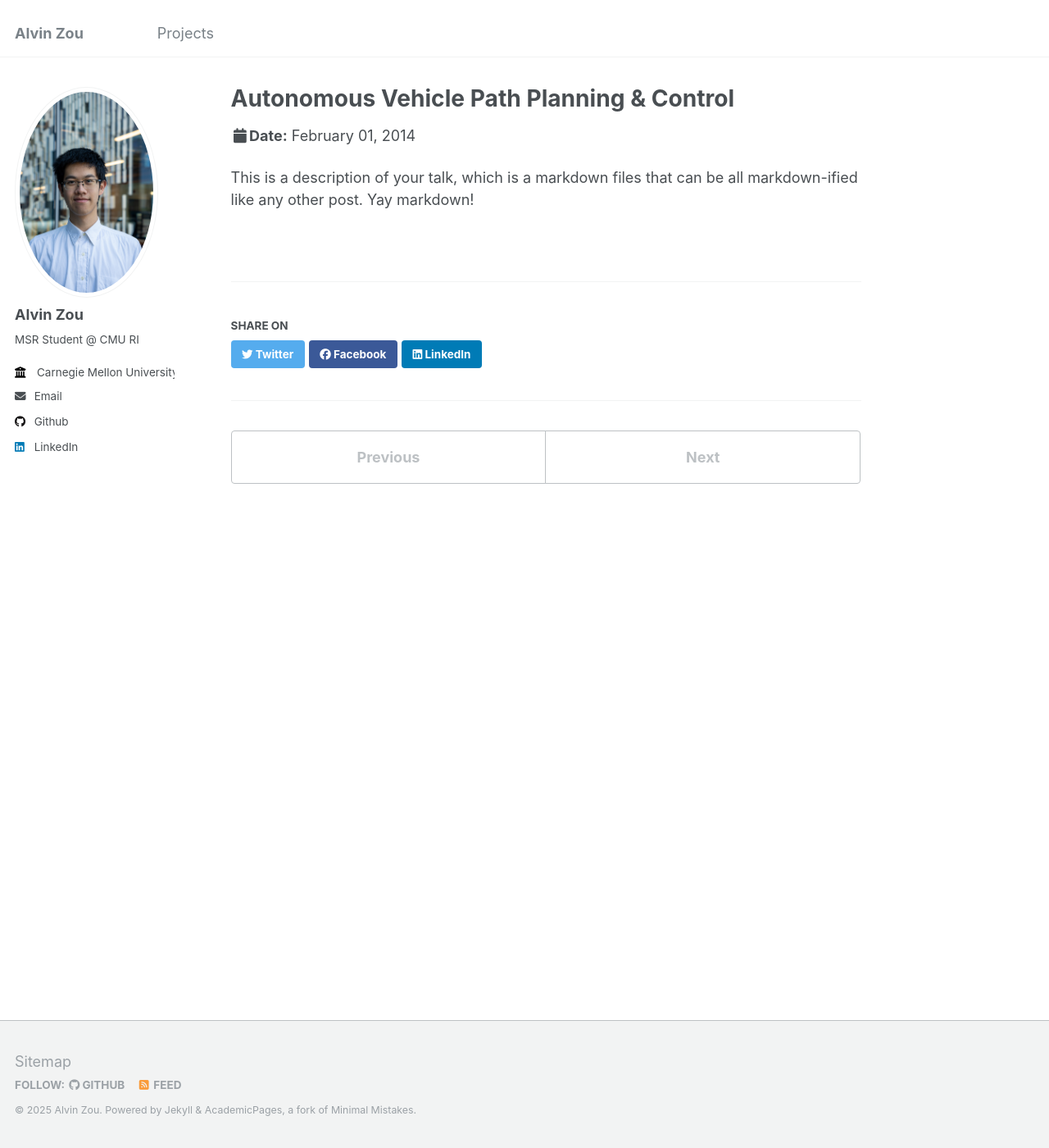
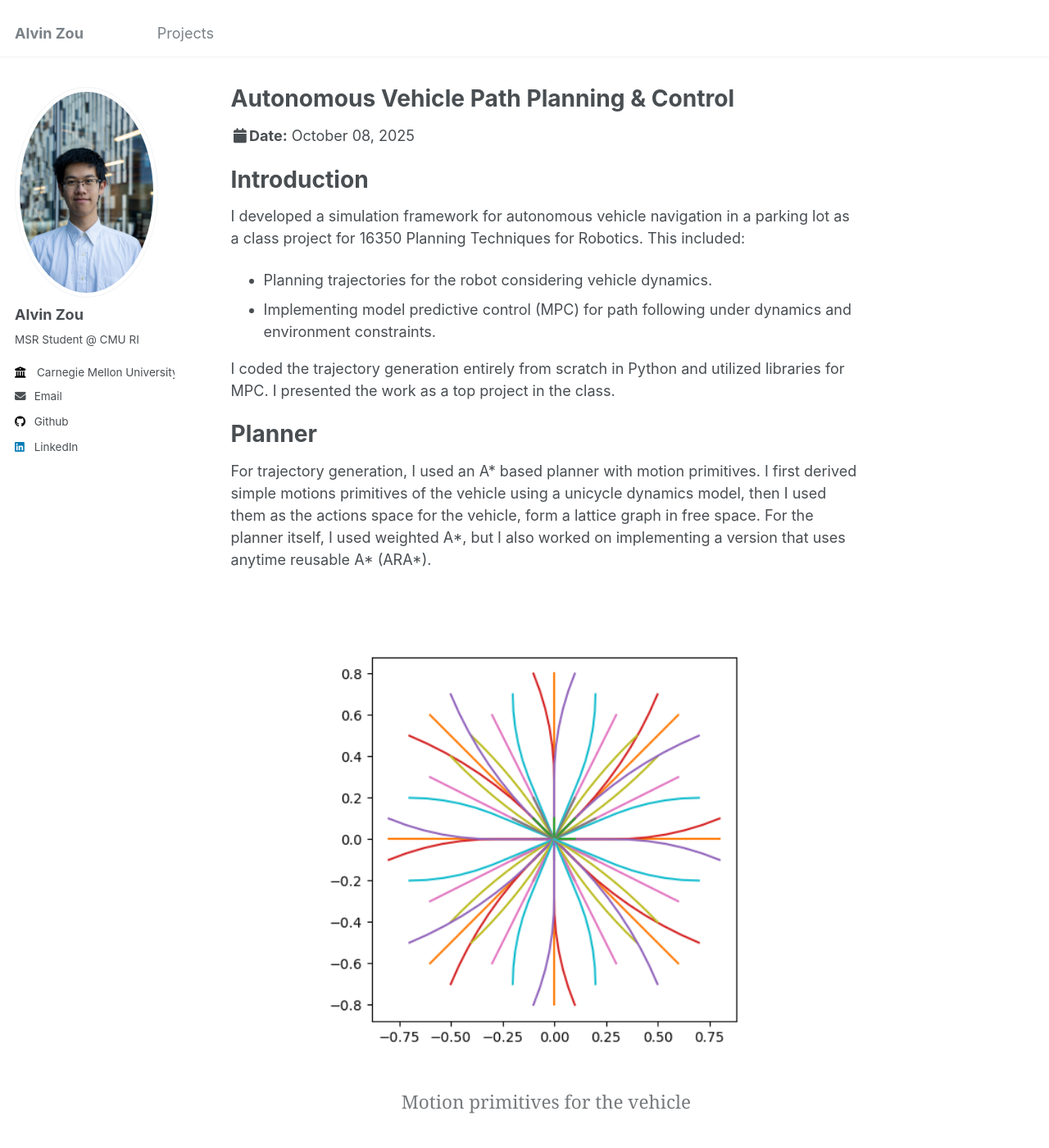
Before and after one commit to alvin-ruihua-zou/alvin-ruihua-zou.github.io, a Jekyll site: the page built from _talks/Autonomous-Vehicle-Path-Planning-&-Control.md, in a window 1280 px wide and 1400 px high. Shown: the whole window at 82% size. Built offline with Jekyll 4.4.1, drawn with Linux system fonts in a browser that asks for light colours; some of the changed text lies outside the part shown.

Commit message:
Updated projects

```diff
--- a/_config.yml
+++ b/_config.yml
@@ -128,19 +128,20 @@ yandex_site_verification :
 
 
 # Social Sharing
-twitter:
-  username               : &twitter
-facebook:
-  username               :
-  app_id                 :
-  publisher              :
-og_image                 :  # Open Graph/Twitter default site image
+# twitter:
+#   username               : &twitter
+# facebook:
+#   username               :
+#   app_id                 :
+#   publisher              :
+# og_image                 :  # Open Graph/Twitter default site image
+
 # For specifying social profiles
 # - https://developers.google.com/structured-data/customize/social-profiles
-social:
-  type                   : # Person or Organization (defaults to Person)
-  name                   : # If the user or organization name differs from the site's name
-  links: # An array of links to social media profiles
+# social:
+#   type                   : # Person or Organization (defaults to Person)
+#   name                   : # If the user or organization name differs from the site's name
+#   links: # An array of links to social media profiles
 
 
 # Analytics
--- a/_sass/_base.scss
+++ b/_sass/_base.scss
@@ -21,7 +21,12 @@ body {
   }
 }
 
-h1, h2, h3, h4, h5, h6 {
+h1,
+h2,
+h3,
+h4,
+h5,
+h6 {
   margin: 2em 0 0.5em;
   line-height: 1.2;
   font-family: $header-font-family;
@@ -53,7 +58,8 @@ h6 {
   font-size: $type-size-6;
 }
 
-small, .small {
+small,
+.small {
   font-size: $type-size-6;
 }
 
@@ -65,6 +71,7 @@ u,
 ins {
   text-decoration: none;
   border-bottom: 1px solid $text-color;
+
   a {
     color: inherit;
   }
@@ -76,7 +83,15 @@ del a {
 
 /* reduce orphans and widows when printing */
 
-p, pre, blockquote, ul, ol, dl, figure, table, fieldset {
+p,
+pre,
+blockquote,
+ul,
+ol,
+dl,
+figure,
+table,
+fieldset {
   orphans: 3;
   widows: 3;
 }
@@ -124,19 +139,24 @@ a {
 
 /* code */
 
-tt, code, kbd, samp, pre {
+tt,
+code,
+kbd,
+samp,
+pre {
   font-family: $monospace;
 }
 
 pre {
-  overflow-x: auto; /* add scrollbars to wide code blocks*/
+  overflow-x: auto;
+  /* add scrollbars to wide code blocks*/
 }
 
-p > code,
-a > code,
-li > code,
-figcaption > code,
-td > code {
+p>code,
+a>code,
+li>code,
+figcaption>code,
+td>code {
   padding-top: 0.1rem;
   padding-bottom: 0.1rem;
   font-size: $type-size-6;
@@ -145,9 +165,11 @@ td > code {
   border-radius: $border-radius;
   box-shadow: $box-shadow;
 
-  &:before, &:after {
+  &:before,
+  &:after {
     letter-spacing: -0.2em;
-    content: "\00a0"; /* non-breaking space*/
+    content: "\00a0";
+    /* non-breaking space*/
   }
 }
 
@@ -182,9 +204,9 @@ figure {
   display: -webkit-box;
   display: flex;
   -webkit-box-pack: justify;
-          justify-content: space-between;
+  justify-content: space-between;
   -webkit-box-align: start;
-          align-items: flex-start;
+  align-items: flex-start;
   flex-wrap: wrap;
   margin: 2em 0;
 
@@ -201,13 +223,14 @@ figure {
     transition: $global-transition;
   }
 
-  > a {
+  >a {
     display: block;
   }
 
   &.half {
-    > a,
-    > img {
+
+    >a,
+    >img {
       @include breakpoint($small) {
         width: calc(50% - 0.5em);
       }
@@ -219,8 +242,9 @@ figure {
   }
 
   &.third {
-    > a,
-    > img {
+
+    >a,
+    >img {
       @include breakpoint($small) {
         width: calc(33.3333% - 0.5em);
       }
@@ -238,7 +262,7 @@ figcaption {
   margin-bottom: 0.5em;
   color: mix(#fff, $text-color, 25%);
   font-family: $caption-font-family;
-  font-size: $type-size-6;
+  font-size: $type-size-4;
 
   a {
     color: inherit;
@@ -309,7 +333,28 @@ nav {
    Global animation transition
    ========================================================================== */
 
-b, i, strong, em, blockquote, p, q, span, figure, img, h1, h2, header, input, a, tr, td, form button, input[type="submit"], .btn, .highlight, .archive__item-teaser {
+b,
+i,
+strong,
+em,
+blockquote,
+p,
+q,
+span,
+figure,
+img,
+h1,
+h2,
+header,
+input,
+a,
+tr,
+td,
+form button,
+input[type="submit"],
+.btn,
+.highlight,
+.archive__item-teaser {
   -webkit-transition: $global-transition;
   transition: $global-transition;
 }
--- a/_talks/Autonomous-Vehicle-Path-Planning-&-Control.md
+++ b/_talks/Autonomous-Vehicle-Path-Planning-&-Control.md
@@ -1,13 +1,36 @@
 ---
 title: "Autonomous Vehicle Path Planning & Control"
 collection: talks
-type: "Talk"
+type: "complete"
 permalink: /projects/AV-path-planning-and-control
-venue: "London School of Testing"
-date: 2014-02-01
-location: "London, UK"
+excerpt: "In this project I created a simulation of AV navigation in a parking lot."
+# venue: "London School of Testing"
+# date: 2014-02-01
+# location: "London, UK"
 ---
 
 <!-- [More information here](http://example2.com) -->
 
-This is a description of your talk, which is a markdown files that can be all markdown-ified like any other post. Yay markdown!
+Introduction
+======
+I developed a simulation framework for autonomous vehicle navigation in a parking lot as a class project for 16350 Planning Techniques for Robotics. This included:
+- Planning trajectories for the robot considering vehicle dynamics.
+- Implementing model predictive control (MPC) for path following under dynamics and environment constraints.
+
+I coded the trajectory generation entirely from scratch in Python and utilized libraries for MPC. I presented the work as a top project in the class.
+
+Planner
+======
+For trajectory generation, I used an A\* based planner with motion primitives. I first derived simple motions primitives of the vehicle using a unicycle dynamics model, then I used them as the actions space for the vehicle, form a lattice graph in free space. For the planner itself, I used weighted A\*, but I also worked on implementing a version that uses anytime reusable A\* (ARA\*).
+
+
+
+<figure style="display: flex; flex-direction: column; align-items: center;">
+  <img src="{{site.url}}/images/prims_640x480.png" alt="Motion primitives"/>
+  <figcaption>Motion primitives for the vehicle</figcaption>
+</figure>
+
+<figure style="display: flex; flex-direction: column; align-items: center;">
+  <img src="{{site.url}}/images/animation_demo.gif" alt="Animation"/>
+  <figcaption>Animation of a trajectory</figcaption>
+</figure>
```
Also changed, not shown: _talks/Analog-SLP-solver.md (+1 -2 lines), _talks/Robot-Arm-Manipulation.md (+4 -3 lines), _talks/Stair-Climbing-Robot.md (+1 -1 lines), images/animation_demo.gif (added), images/prims_640x480.png (added), 1 other file.
